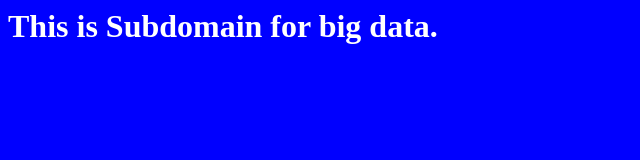
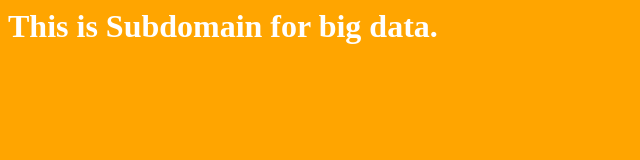
Before and after one commit to zlpmichelle/bigdata, a plain HTML site: page index.html in a window 1280 px wide. Shown: the whole page, without its empty margins (0-640 px from the left). Drawn offline with Linux system fonts and the light colour scheme.

Commit message:
Update index.html

```diff
--- a/index.html
+++ b/index.html
@@ -2,7 +2,7 @@
   <body>
     <h1>This is Subdomain for big data.</h1>
     <style>
-    body {background-color:blue;
+    body {background-color:orange;
     color:#FFF;}
     </style>
   </body>
```
